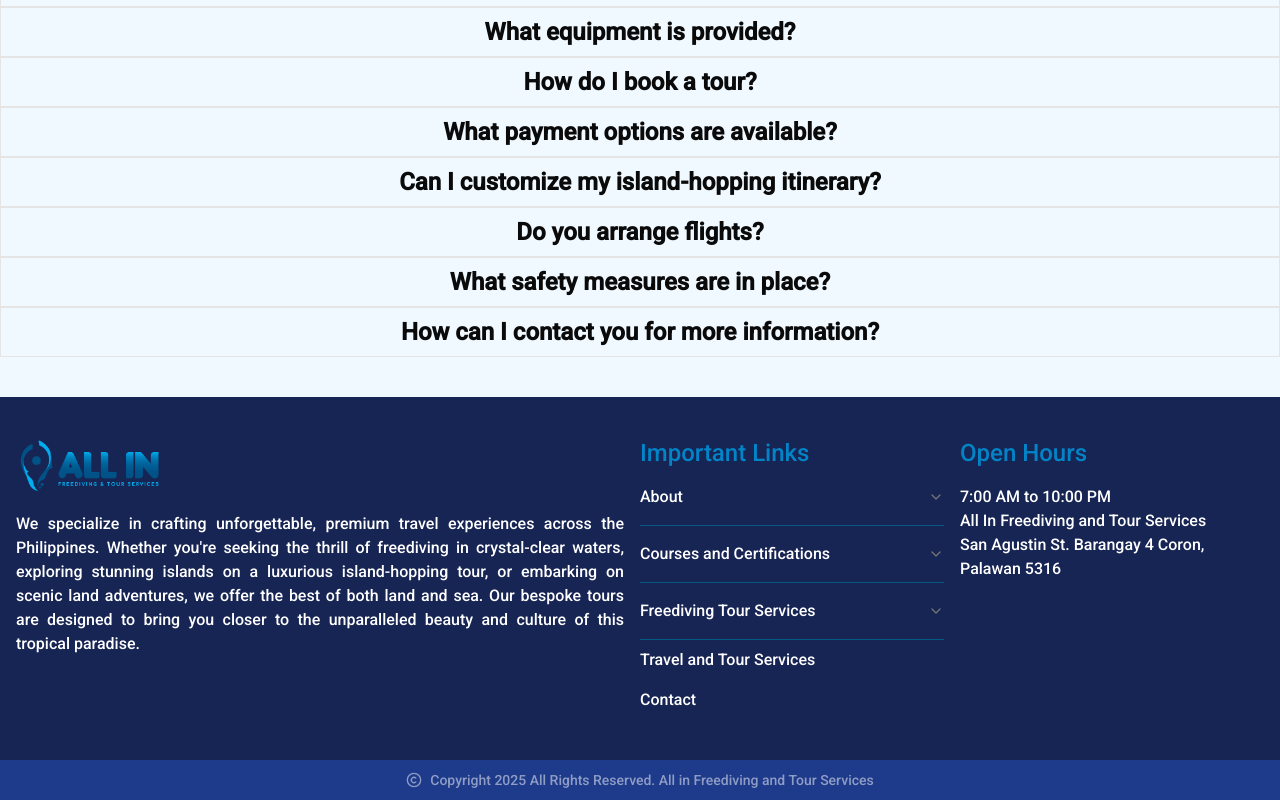
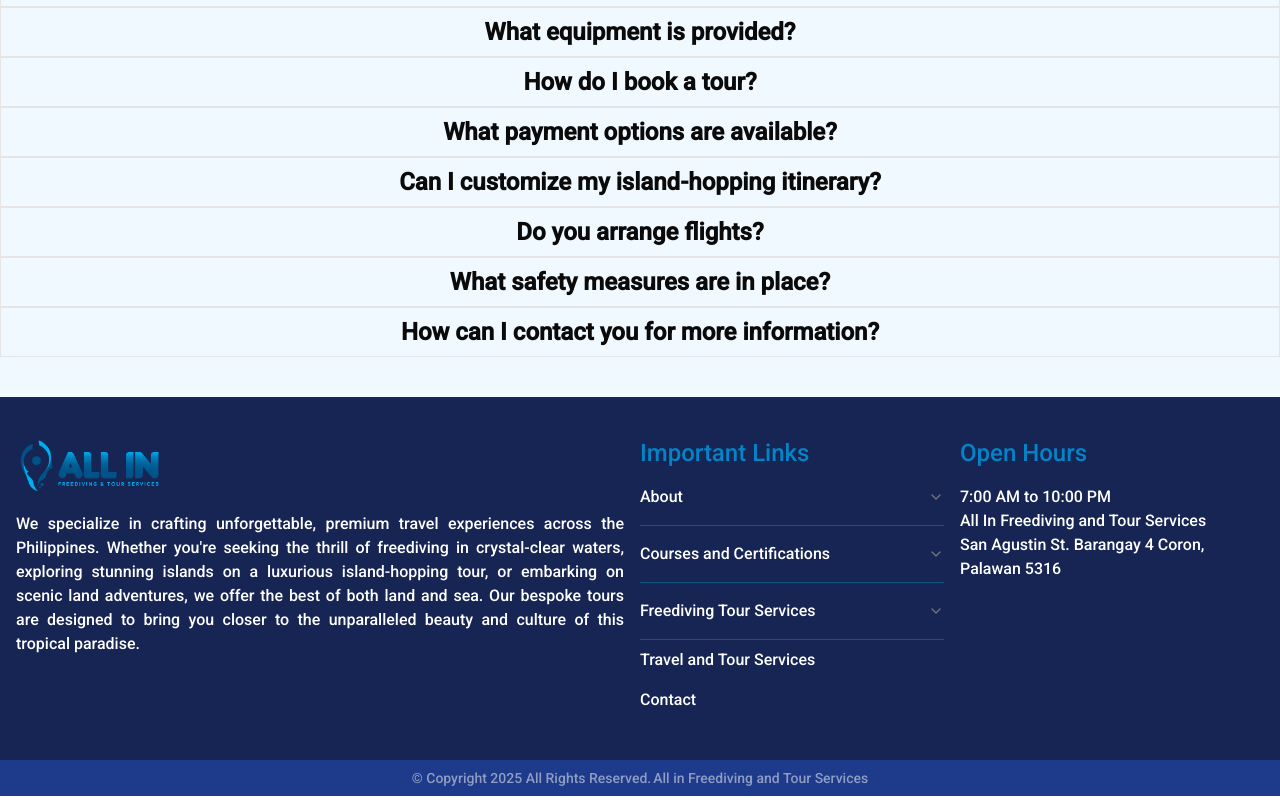
Before and after one commit to firemelon96/all-in-freedive-travel-and-tours, a Next.js app: page / in a window 1280 px wide. Shown: the part 4261-5061 px from the top of the page. Built offline with nearby package versions, Linux system fonts and the light colour scheme.

Commit message:
modified the copyrights

```diff
--- a/components/copyrights.tsx
+++ b/components/copyrights.tsx
@@ -2,11 +2,9 @@ import { Copyright } from 'lucide-react';
 
 export const Copyrights = () => {
   return (
-    <div className='flex h-10 items-center justify-center text-white/50 bg-blue-900'>
-      <Copyright className='size-4 mr-2' />{' '}
-      <span className='text-sm'>
-        Copyright 2025 All Rights Reserved. All in Freediving and Tour Services
-      </span>
+    <div className='flex p-2 items-center flex-col md:flex-row text-center justify-center text-white/50 bg-blue-900 gap-0.5 text-sm'>
+      <p>&copy; Copyright 2025 All Rights Reserved. </p>
+      <span className=''> All in Freediving and Tour Services</span>
     </div>
   );
 };
```
